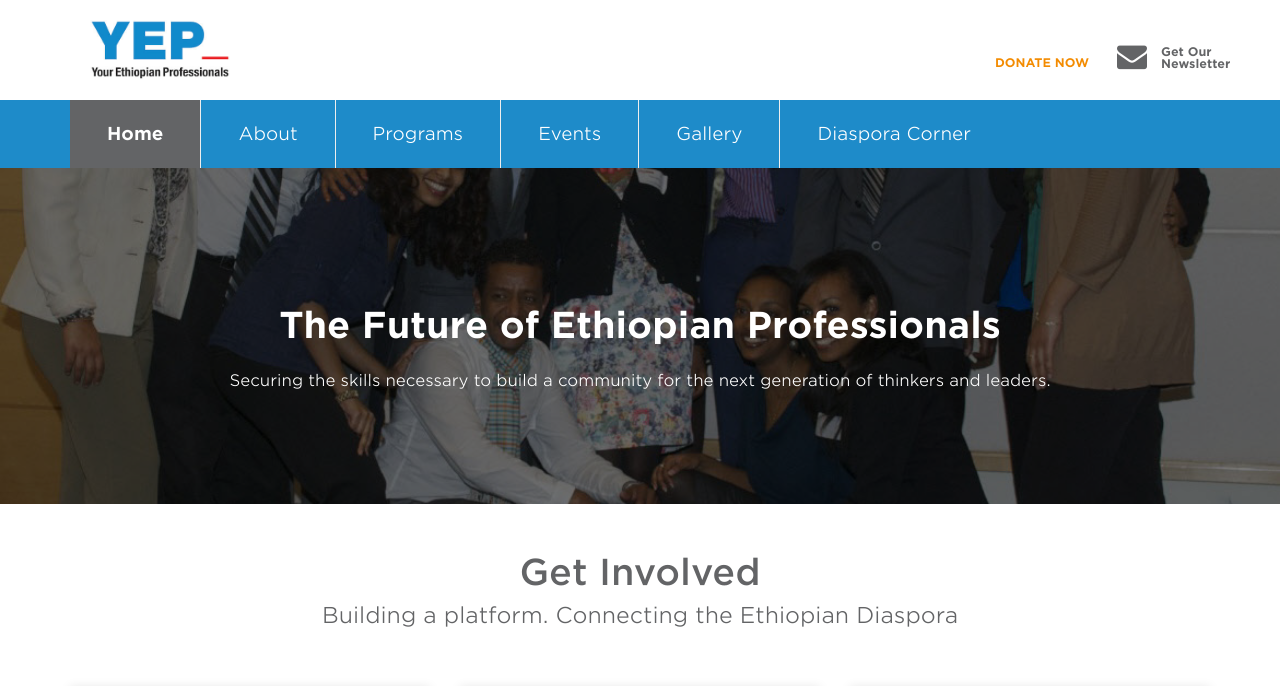
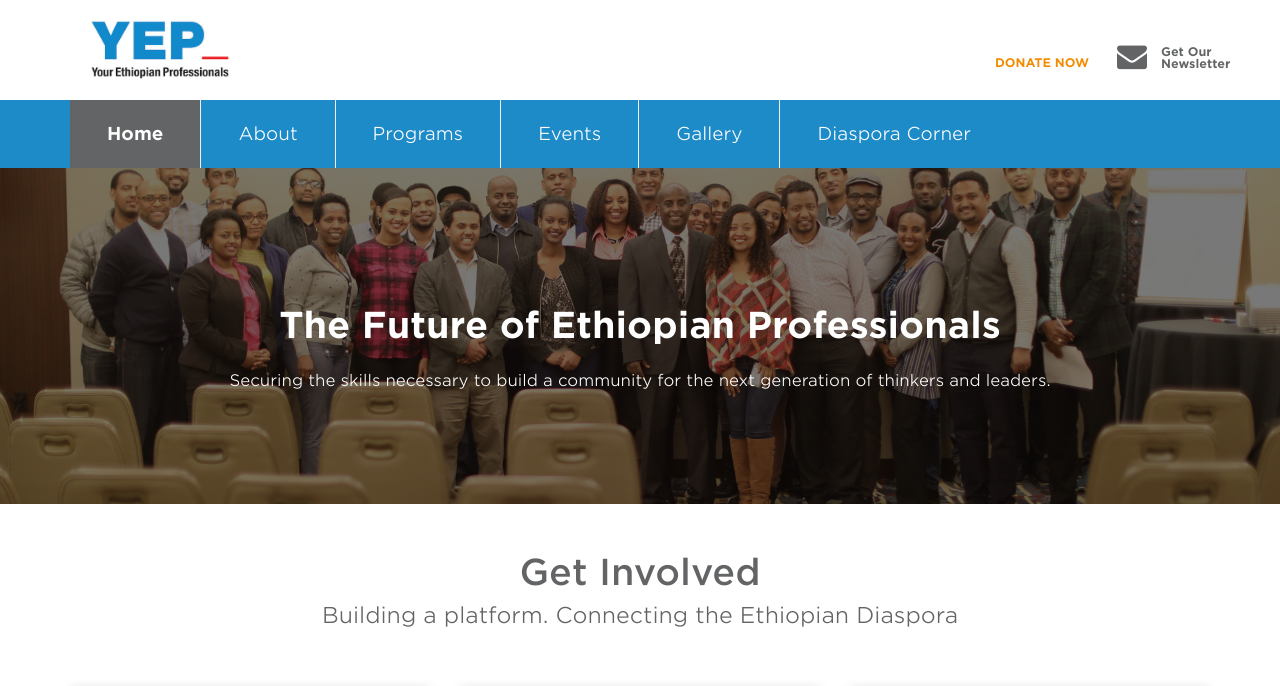
Before and after one commit to YEPNetwork/yepnetwork.github.io, a Jekyll site: the page built from index.html, in a window 1280 px wide. Shown: the top 686 px of the page. Built offline with Jekyll 4.4.1, drawn with Linux system fonts in a browser that asks for light colours; nearby versions of some CDN libraries.

Commit message:
Update index.html

```diff
--- a/index.html
+++ b/index.html
@@ -2,7 +2,7 @@
 layout: default
 body_class: front
 ---
-<section class="hero" style="background-image: url(assets/images/hero/mimi_alemayehou_1.jpg)">
+<section class="hero" style="background-image: url(assets/images/hero/about_us.jpg)">
   <div class="inner">
     <div class="copy">
       <h1>The Future of Ethiopian Professionals</h1>
```
